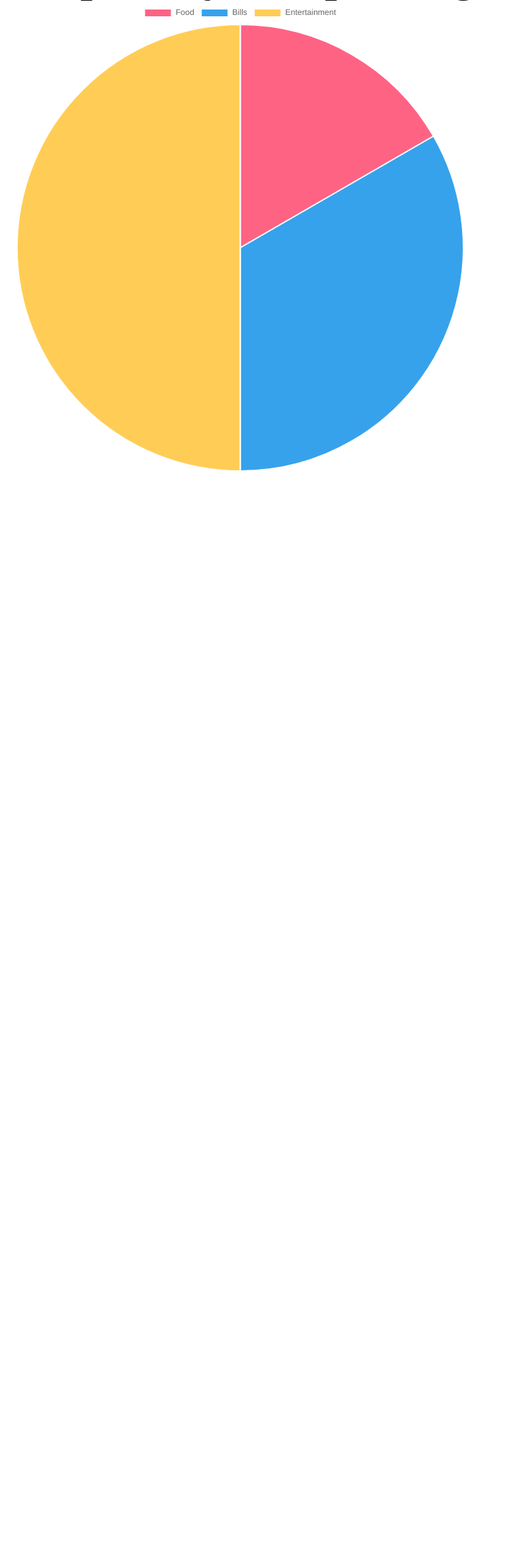
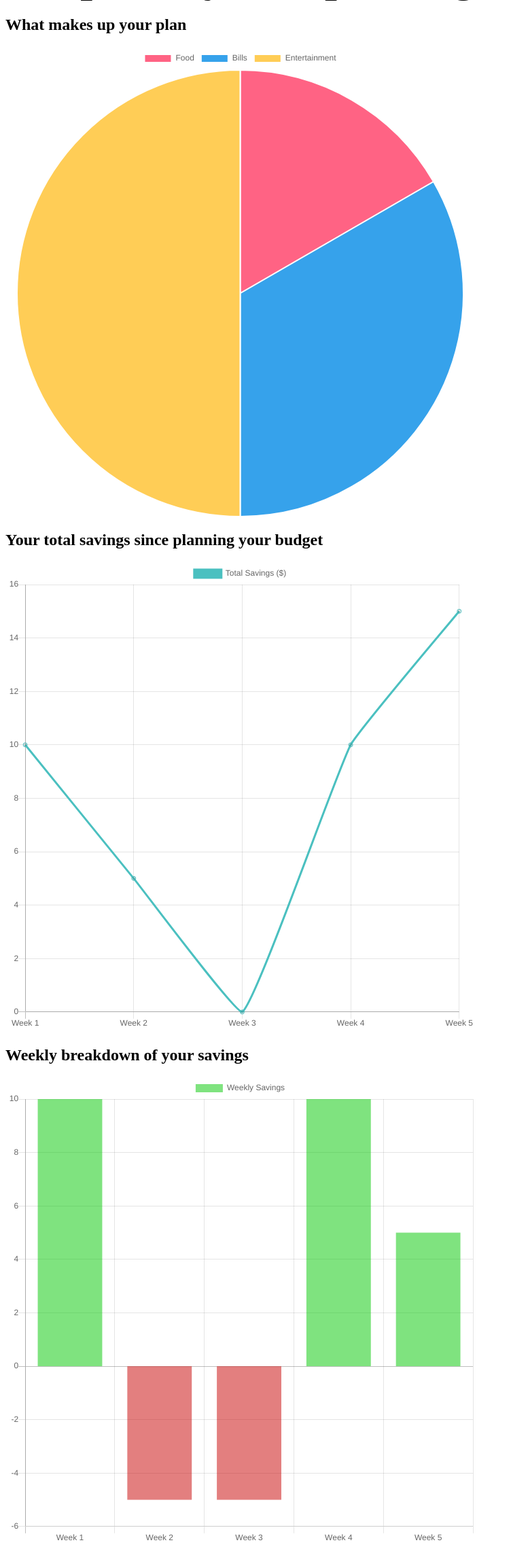
Before and after one commit to EL-S/BudgetPlanner, a Django app: page /reports in a window 1280 px wide. Shown: the part 209-2485 px from the top of the page at 68% size, without its empty margins (0-752 px from the left). Before the commit the page ends 901 px from the top, so only its background shows below. Run offline with Django 3.2, Linux system fonts and the light colour scheme; parts of the project's set-up code (start-up, migrations or seed data) failed here and were passed over; some libraries are stand-ins or nearby versions.

Commit message:
Added more charts

```diff
--- a/static/scripts/reports.js
+++ b/static/scripts/reports.js
@@ -8,9 +8,41 @@ function drawPieChart() {
         "data":{
             "labels":["Food", "Bills", "Entertainment"],
             "datasets":[{
-                "label":"Spending",
+                "label":"Spending ($)",
                 "data":[10, 20, 30],
-                "backgroundColor":["rgb(255, 99, 132)","rgb(54, 162, 235)","rgb(255, 205, 86)"]
+                "backgroundColor":["rgb(255, 99, 132)", "rgb(54, 162, 235)", "rgb(255, 205, 86)"]
+            }]
+        }
+    });
+}
+
+function drawLineChart() {
+    var ctx = document.getElementById('lineChart');
+    new Chart(ctx, {
+        "type":"line",
+        "data":{
+            "labels":["Week 1", "Week 2", "Week 3", "Week 4", "Week 5"],
+            "datasets":[{
+                "fill":false,
+                "label":"Total Savings ($)",
+                "data":[10, 5, 0, 10, 15],
+                "borderColor":"rgb(75, 192, 192)",
+                "lineTension":0.1
+            }]
+        }
+    });
+}
+
+function drawBarChart() {
+    var ctx = document.getElementById('barChart');
+    new Chart(ctx, {
+        "type":"bar",
+        "data":{
+            "labels":["Week 1", "Week 2", "Week 3", "Week 4", "Week 5"],
+            "datasets":[{
+                "label":"Weekly Savings",
+                "data":[10, -5, -5, 10, 5],
+                "backgroundColor":["rgba(0,200,0,0.5)", "rgba(200,0,0,0.5)", "rgba(200,0,0,0.5)", "rgba(0,200,0,0.5)", "rgba(0,200,0,0.5)"]
             }]
         }
     });
@@ -18,6 +50,8 @@ function drawPieChart() {
 
 function init() {
     drawPieChart();
+    drawLineChart();
+    drawBarChart();
 }
 
 window.onload = init;
--- a/templates/reports.html
+++ b/templates/reports.html
@@ -33,7 +33,12 @@
 
         <section>
             <h1>Graphs of your Spending</h1>
+            <h2>What makes up your plan</h2>
             <canvas id="pieChart" width="50" height="50"></canvas>
+            <h2>Your total savings since planning your budget</h2>
+            <canvas id="lineChart" width="50" height="50"></canvas>
+            <h2>Weekly breakdown of your savings</h2>
+            <canvas id="barChart" width="50" height="50"></canvas>
         </section>
 
 		</br>
```
